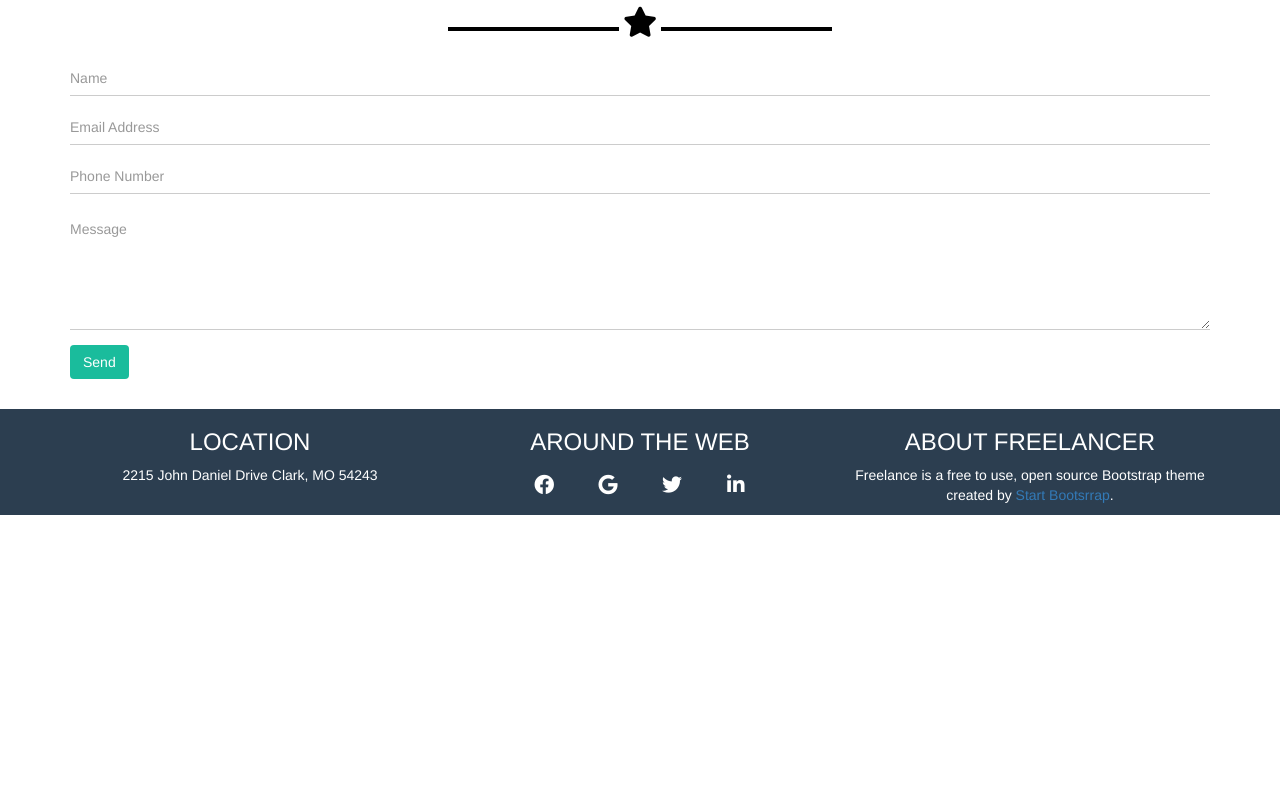
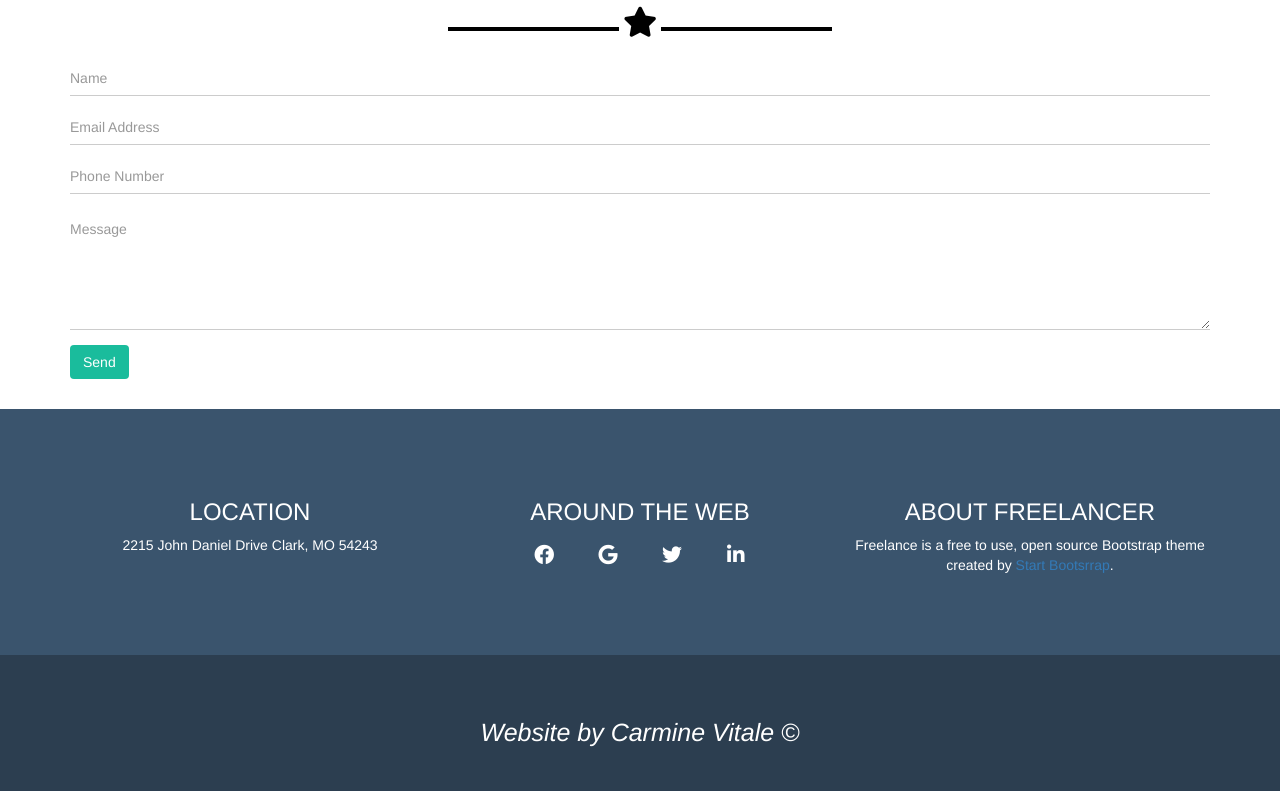
Before and after one commit to CarmineVitale/html-css-bootstrap-freelancer, a plain HTML site: page index.html in a window 1280 px wide. Shown: the part 1923-2714 px from the top of the page. Before the commit the page ends 2438 px from the top, so only its background shows below. Drawn offline with nearby package versions, Linux system fonts and the light colour scheme.

Commit message:
Ultimi ritocchi

```diff
--- a/css/style.css
+++ b/css/style.css
@@ -9,6 +9,7 @@ body {
 .navbar {
   border: none;
   background-color: #2c3e50;
+  height: auto;
 }
 .navbar-default .navbar-brand {
     color: white;
@@ -127,17 +128,30 @@ body {
   font-size: 30px;
   margin-bottom: 25px;
 }
+
+
 /* sezione footer */
-footer {
-  background: #2c3e50;
+.main-footer {
+  background: #3A546D;
+  padding-top: 70px;
+  padding-bottom: 70px;
 
 }
-footer i {
+.main-footer i {
   font-size: 20px;
   padding: 10px;
   width: 60px;
 }
+.second-footer {
+  background: #2C3E50;
+  padding-top: 30px;
+  padding-bottom: 30px;
 
+}
+.second-footer p {
+  padding-top: 30px;
+  font-size: 25px;
+}
 
 
 /* Gestione Linee accanto icona stella */
--- a/index.html
+++ b/index.html
@@ -31,14 +31,7 @@
       <ul class="nav navbar-nav">
         <li><a href="#">PORTFOLIO <span class="sr-only">(current)</span></a></li>
         <li><a href="#">ABOUT</a></li>
-        <li class="dropdown">
-          <a href="#" class="dropdown-toggle" data-toggle="dropdown" role="button" aria-haspopup="true" aria-expanded="false">CONTACT <span class="caret"></span></a>
-          <ul class="dropdown-menu">
-            <li><a href="#">e-mail</a></li>
-            <li><a href="#">Phone Number</a></li>
-            <li><a href="#">Address</a></li>
-          </ul>
-        </li>
+        <li><a href="#">CONTACT</a></li>
       </ul>
     </div><!-- /.navbar-collapse -->
 </div><!-- /.container-fluid -->
@@ -178,20 +171,13 @@
               </div>
             </div>
         </div>
-
-
-
-
-
-
-
-
       </section>
     </main>
 
 
     <!-- Sezione footer -->
     <footer>
+      <div class="main-footer">
         <div class="container">
           <div class="row text-center">
 
@@ -208,6 +194,16 @@
                 <p>Freelance is a free to use, open source Bootstrap theme created by <a href="#">Start Bootsrrap</a>. </p>
               </div>
 
+          </div>
+        </div>
+      </div>
+      <div class="second-footer">
+        <div class="container">
+          <div class="row">
+            <div class="col-lg-4 col-lg-offset-4 text-center">
+              <p><em>Website by Carmine Vitale &copy;</em></p>
+            </div>
+          </div>
         </div>
       </div>
 
```
Lines whose indentation alone changed are shown as unchanged.
